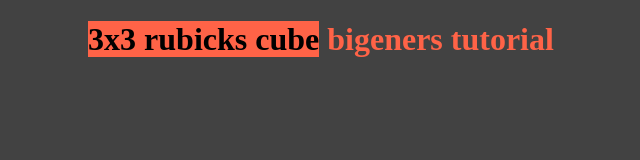
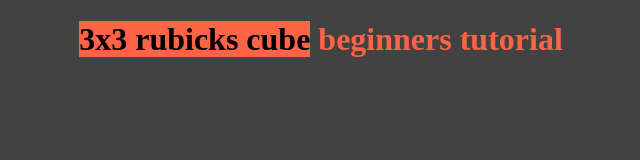
Before and after one commit to sinodiab-code/3x3-begginers-tutorial-cubed-up, a plain HTML site: page index.html in a window 1280 px wide. Shown: the whole page, without its empty margins (319-959 px from the left). Drawn offline with Linux system fonts and the light colour scheme.

Commit message:
Update index.html

```diff
--- a/index.html
+++ b/index.html
@@ -4,10 +4,10 @@
     <meta charset="UTF-8">
     <meta name="viewport" content="width=device-width, initial-scale=1.0">
     <link rel="icon" type="image/x-icon" href="icon.png">
-    <title>cubed up 3x3 beginers tutorial</title>
+    <title>cubed up 3x3 beginners tutorial</title>
 </head>
 <body>
-<h1 id="mainheading"><mark>3x3 rubicks cube</mark> bigeners tutorial</h1>
+<h1 id="mainheading"><mark>3x3 rubicks cube</mark> beginners tutorial</h1>
 
 
 
```
